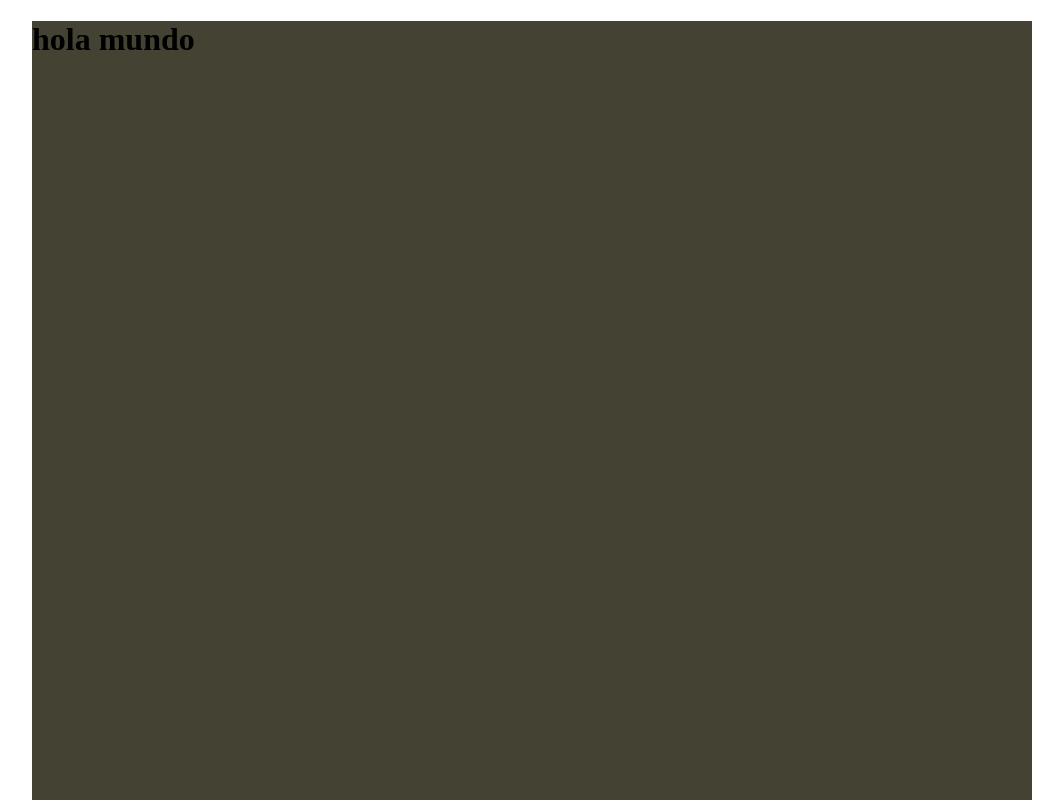
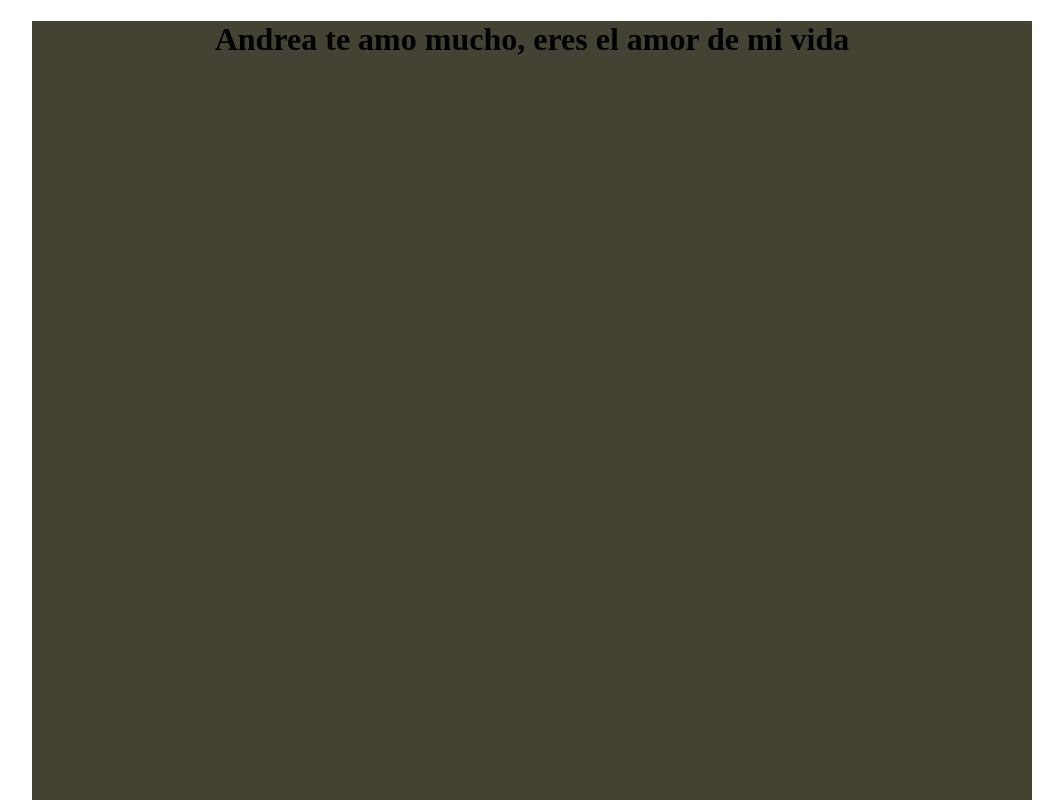
Before and after one commit to Escrodri/mundocolor, a plain HTML site: page index.html in a window 1280 px wide. Shown: the top 800 px of the page, without its empty margins (108-1171 px from the left). Drawn offline with Linux system fonts and the light colour scheme.

Commit message:
Update index.html

```diff
--- a/index.html
+++ b/index.html
@@ -8,7 +8,7 @@
   </head>
   <body>
     <div class="content-body">
-      <h1>hola mundo</h1>
+      <h1><center>Andrea te amo mucho, eres el amor de mi vida<center></h1>
     </div>
   </body>
 </html>
```
